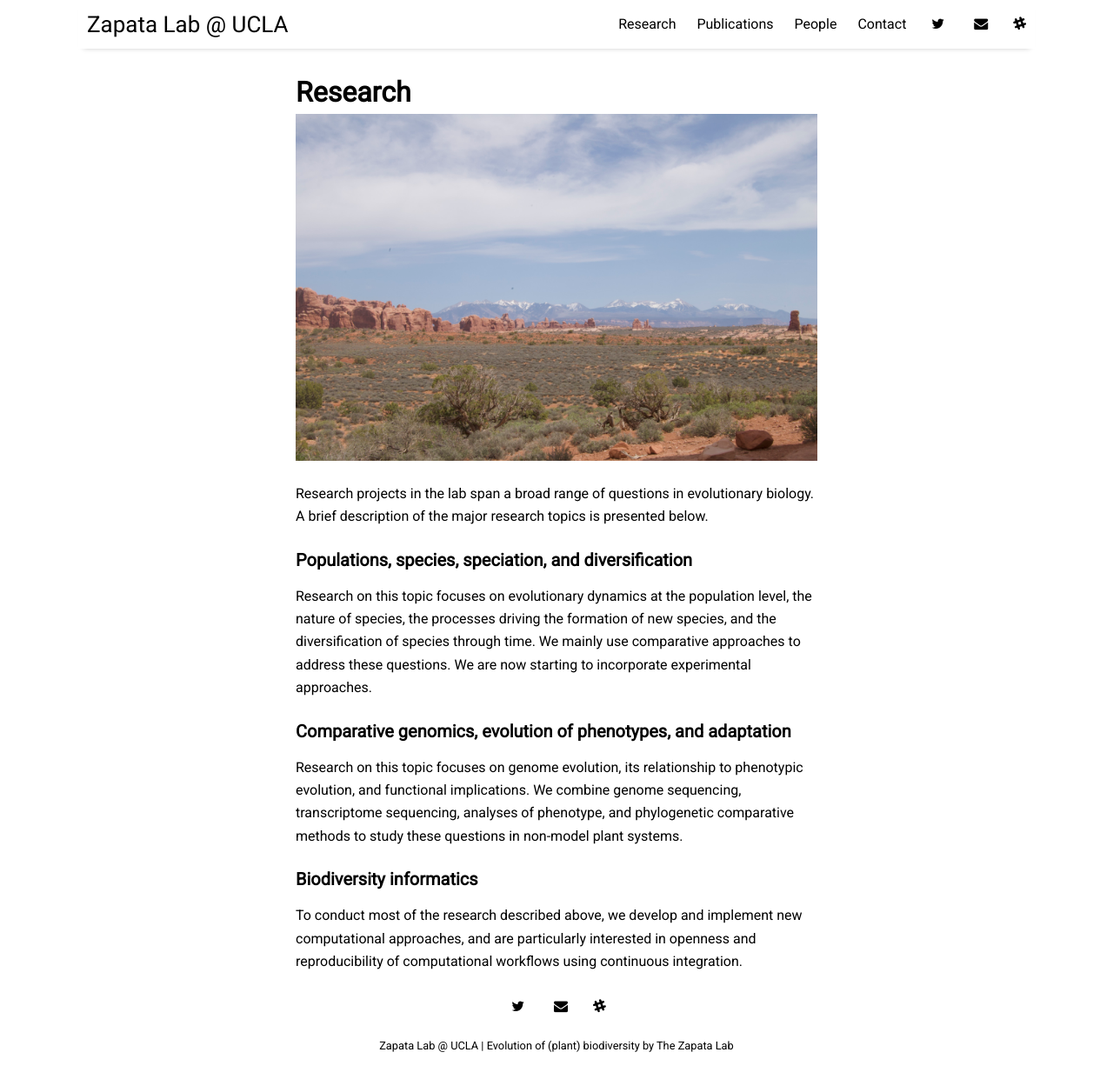
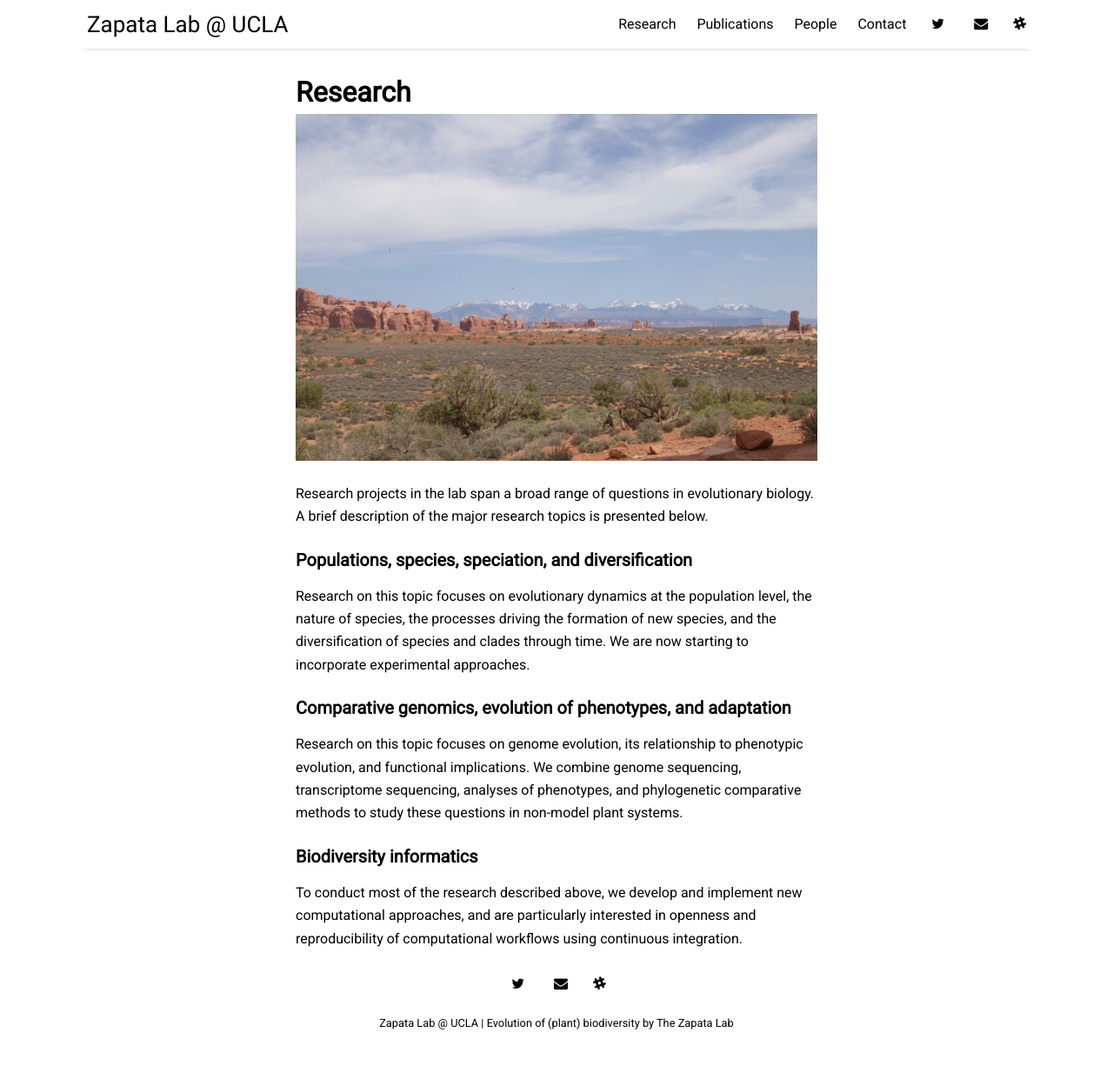
Before and after one commit to zapataf/zapataf.github.io, a Jekyll site: the page built from _posts/2018-01-04-research.md, in a window 1280 px wide and 1241 px high. Shown: the whole window at 87% size. Built offline with Jekyll 4.4.1, drawn with Linux system fonts in a browser that asks for light colours; nearby versions of some CDN libraries; comment, search, counter and statistics services are not loaded.

Commit message:
Edits to research

```diff
--- a/_posts/2018-01-04-research.md
+++ b/_posts/2018-01-04-research.md
@@ -11,11 +11,11 @@ Research projects in the lab span a broad range of questions in evolutionary bio
 
 ### Populations, species, speciation, and diversification
 
-Research on this topic focuses on evolutionary dynamics at the population level, the nature of species, the processes driving the formation of new species, and the diversification of species through time. We mainly use comparative approaches to address these questions. We are now starting to incorporate experimental approaches.
+Research on this topic focuses on evolutionary dynamics at the population level, the nature of species, the processes driving the formation of new species, and the diversification of species and clades through time. We are now starting to incorporate experimental approaches.
 
 ### Comparative genomics, evolution of phenotypes, and adaptation
 
-Research on this topic focuses on genome evolution, its relationship to phenotypic evolution, and functional implications. We combine genome sequencing, transcriptome sequencing, analyses of phenotype, and phylogenetic comparative methods to study these questions in non-model plant systems.
+Research on this topic focuses on genome evolution, its relationship to phenotypic evolution, and functional implications. We combine genome sequencing, transcriptome sequencing, analyses of phenotypes, and phylogenetic comparative methods to study these questions in non-model plant systems.
 
 ### Biodiversity informatics
 
```
